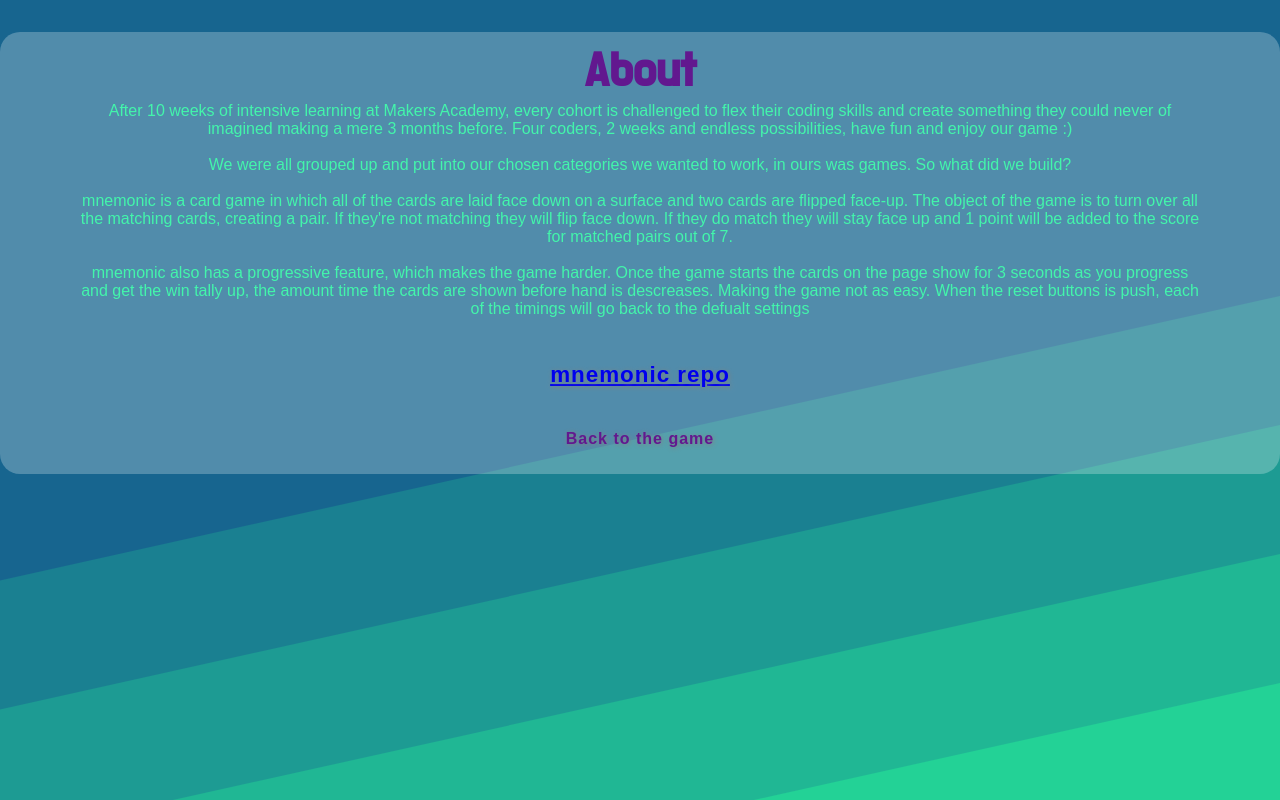
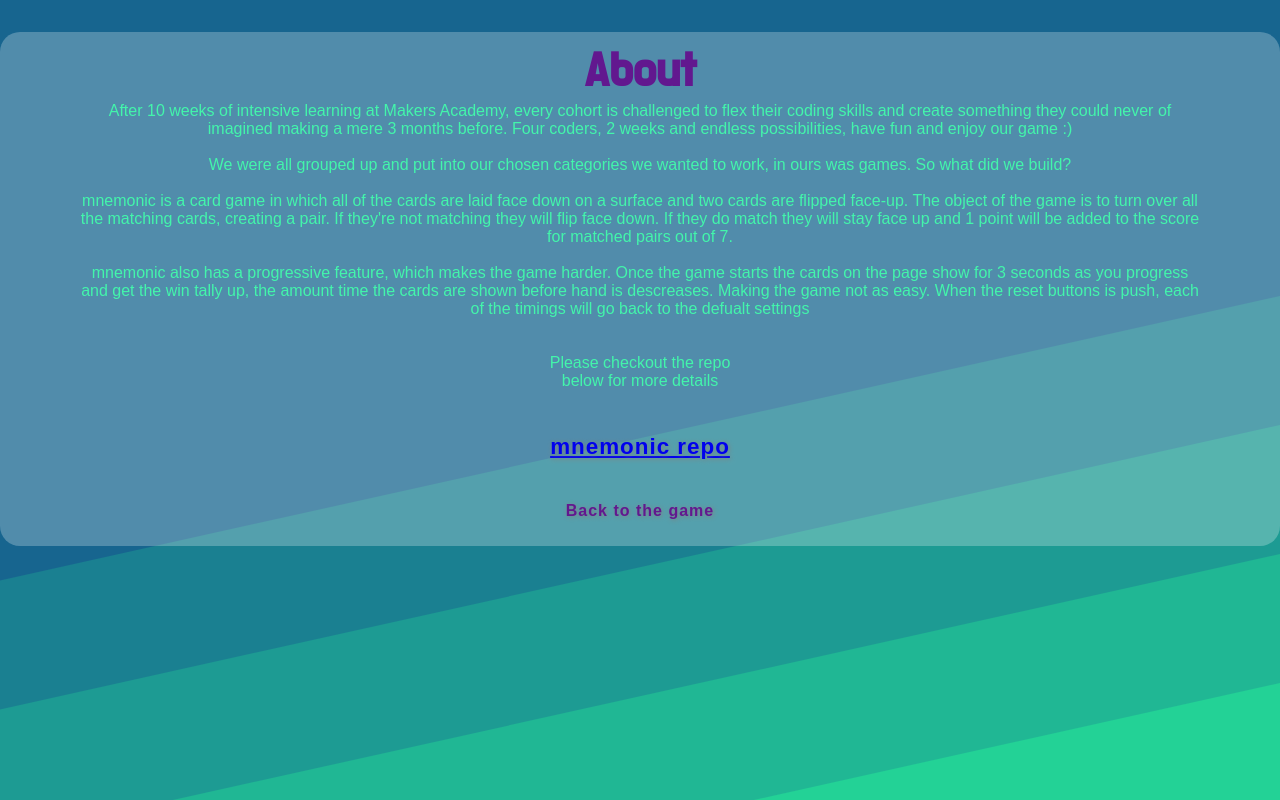
Before and after one commit to tobydawson1/mnemonic, a React (Create React App) app: page /about in a window 1280 px wide. Shown: the top 800 px of the page. Built offline with nearby package versions, Linux system fonts and the light colour scheme; a web font is replaced by a local one.

Commit message:
Message about repo added

```diff
--- a/src/components/pages/About.js
+++ b/src/components/pages/About.js
@@ -14,6 +14,9 @@ function About() {
         <p>mnemonic is a card game in which all of the cards are laid face down on a surface and two cards are flipped face-up. The object of the game is to turn over all the matching cards, creating a pair. If they're not matching they will flip face down. If they do match they will stay face up and 1 point will be added to the score for matched pairs out of 7.</p>
         <br></br>
         <p>mnemonic also has a progressive feature, which makes the game harder. Once the game starts the cards on the page show for 3 seconds as you progress and get the win tally up, the amount time the cards are shown before hand is descreases. Making the game not as easy. When the reset buttons is push, each of the timings will go back to the defualt settings</p>
+        <br></br>
+        <br></br>
+        <p>Please checkout the repo <p/><p></p>below for more details</p>
         <ul>
           <li><a href="https://github.com/tobydawson1/mnemonic">mnemonic repo</a></li>
         </ul>
```
